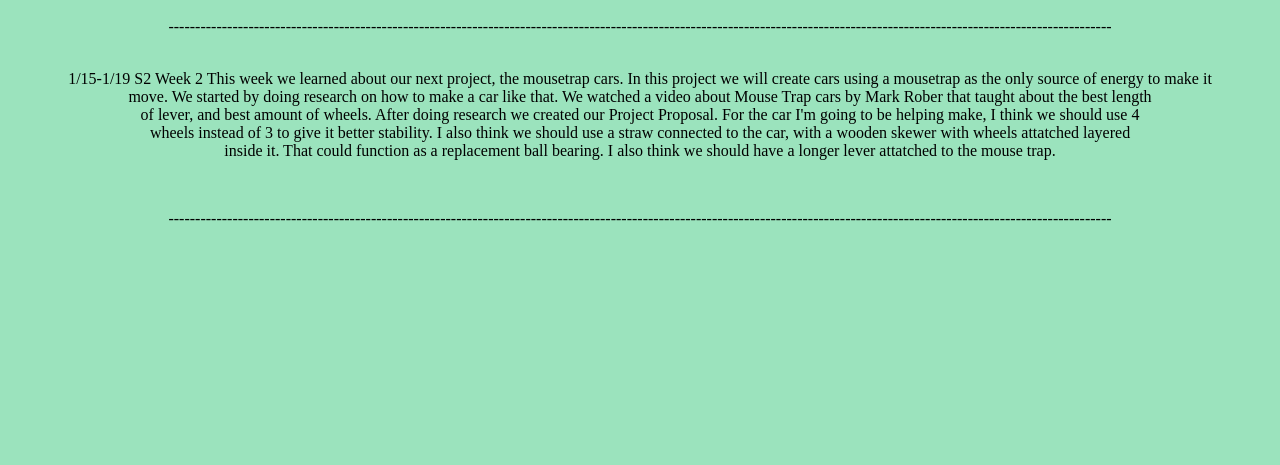
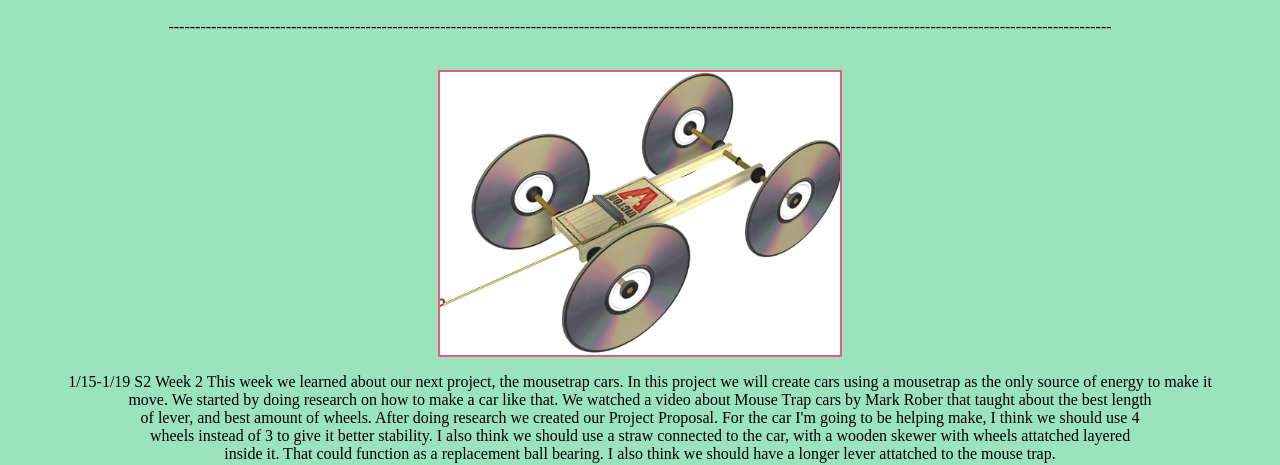
Before and after one commit to Br00klynO/Engineering, a plain HTML site: page index.html in a window 1280 px wide. Shown: the part 8242-8707 px from the top of the page. Before the commit the page ends 8504 px from the top, so only its background shows below. Drawn offline with Linux system fonts and the light colour scheme.

Commit message:
WeeK 2 S2

```diff
--- a/index.html
+++ b/index.html
@@ -399,6 +399,10 @@
             <br>
         </p>
 
+        <center>
+        <img style='border:2px solid #E45B89' src = "Car1.png" width="400px" length="280px">
+        </center>
+
         <p>
             <center>
             1/15-1/19 S2 Week 2
```
Also changed, not shown: Car1.png (added).
